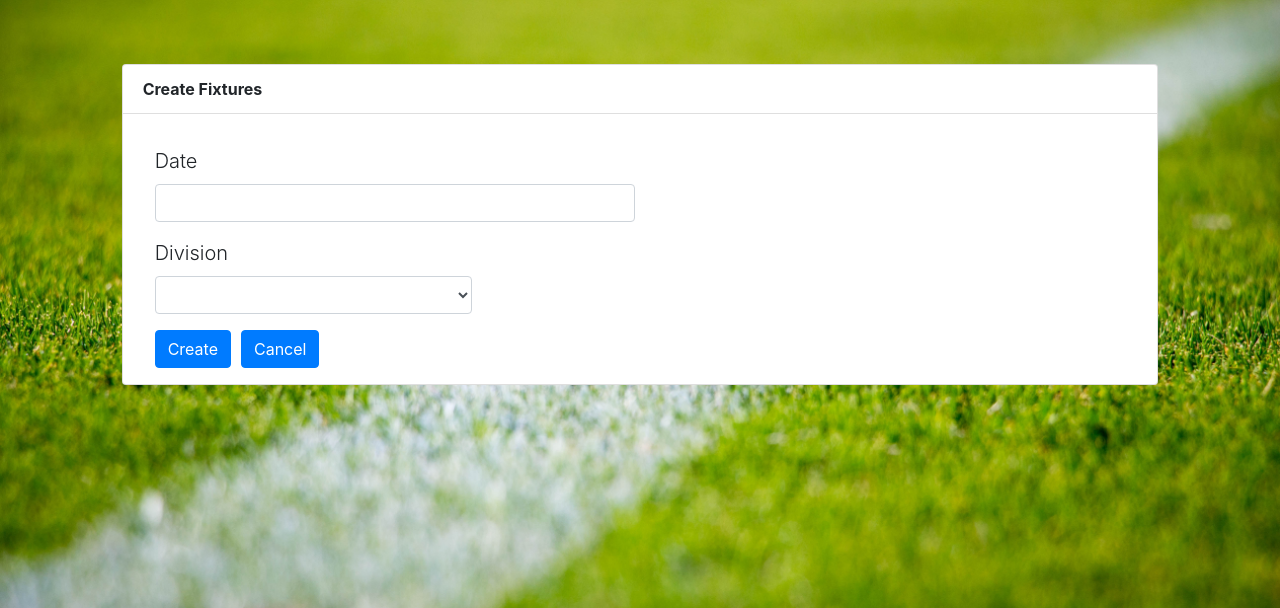
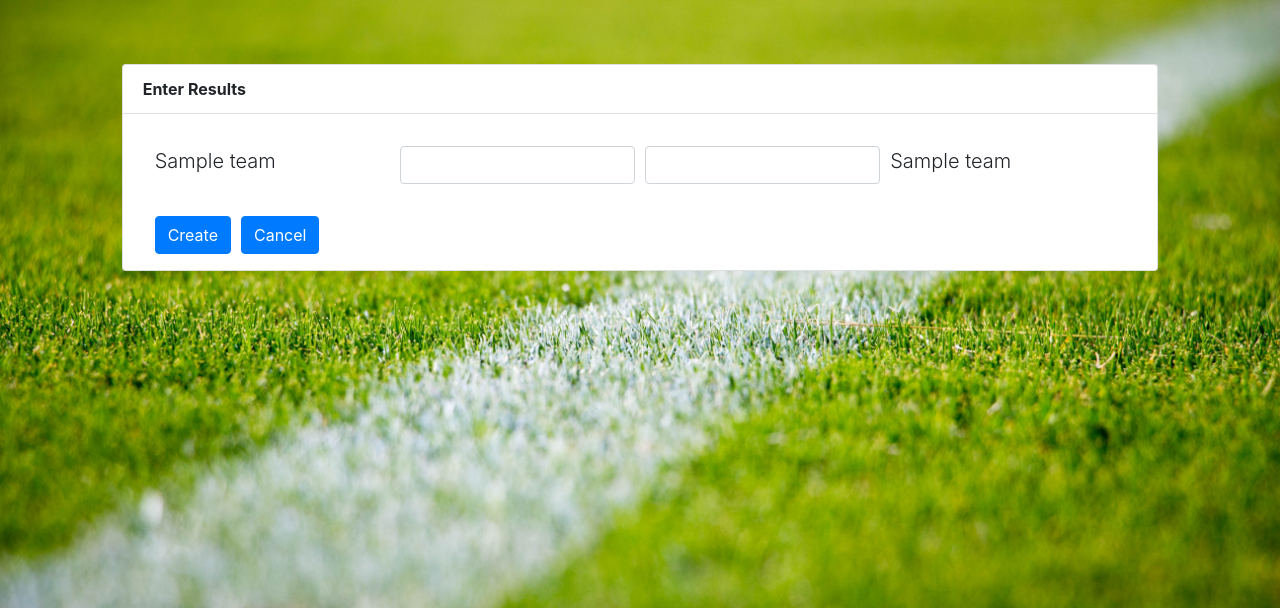
Before and after one commit to colm29/leagueAdmin, a Flask app: page /results in a window 1280 px wide. Shown: the part 56-664 px from the top of the page. Run offline with Flask 2, Linux system fonts and the light colour scheme; tables that the repository leaves empty hold one stand-in row (values such as "Sample post"); lists and menus that the app fills with data are empty; some libraries are stand-ins or nearby versions.

Commit message:
Results template improvement

```diff
--- a/leagueAdmin/templates/results.html
+++ b/leagueAdmin/templates/results.html
@@ -1,24 +1,27 @@
 {% extends 'comps.html' %}
 {% block main %}
-<div class="card-header bg-transparent"><strong>Create Fixtures</strong></div>
+<div class="card-header bg-transparent"><strong>Enter Results</strong></div>
 <div class="card-body pb-3">
-  <form action={{url_for("create_fixtures")}} method="post">
+  <form action={{url_for("create_results")}} method="post">
+    {% for m in matches %}
+
+      <div class="form-group">
           <div class="form-row">
-      <div class="form-group col-6">
-        <label class="lead" for="date">Date</label>
-        <input type="text" class="form-control" name="date">
+            <div class="form-group col-sm-3">
+              <label class="lead" for="homescore">{{m.team1.name}}</label>
+            </div>
+            <div class="form-group col-sm-3">
+              <input type="text" class="form-control" name="homescore{{m.id}}">
+            </div>
+            <div class="form-group col-sm-3">
+              <input type="text" class="form-control" name="awayscore{{m.id}}">
+            </div>
+            <div class="form-group col-sm-3">
+              <label class="lead" for="awayscore">{{m.team2.name}}</label>
             </div>
           </div>
-    <div class="form-row">
-      <div class="form-group col-4">
-        <label class="lead" for="comp">Division</label>
-        <select name="comp" class="form-control">
-          {% for c in comps %}
-          <option value={{c.id}}>{{c.name}}</option>
+      </div>
     {% endfor %}
-        </select>
-      </div>
-    </div>
       <div class="form-row">
         <div class="form-group-col-1">
           <button type="submit" class="btn btn-primary">Create</button>
--- a/leagueAdmin/views.py
+++ b/leagueAdmin/views.py
@@ -5,6 +5,7 @@ import json
 from datetime import datetime
 
 from flask import render_template, url_for, flash, request, redirect,  make_response, session as login_session
+from sqlalchemy.orm import aliased, joinedload
 
 from leagueAdmin.models import Comp, Team, NewsItem, Match, FixtureRound, Home
 from .services import is_logged_in, create_user, update_user, get_user_id, create_fixture_round
@@ -262,7 +263,17 @@ def create_fixtures():
 
 @app.route('/results', methods=['GET', 'POST'])
 def create_results():
-    matches = db.session.query(Match, Team, FixtureRound, Comp).filter(Match.home_score is None)
+    home_team_alias = aliased(Team)
+    away_team_alias = aliased(Team)
+    matches = (db.session.query(Match)
+               .join(home_team_alias, Match.home_team == home_team_alias.id)
+               .join(away_team_alias, Match.away_team == away_team_alias.id)
+               .join(FixtureRound)
+               .join(Comp)
+               .options(joinedload(Match.team1))
+               .options(joinedload(Match.team2))
+               .all()
+               )
     if request.method == 'POST':
         comp = request.form['comp']
         create_fixture_round(request.form['date'], comp)
```
Lines whose indentation alone changed are shown as unchanged.
